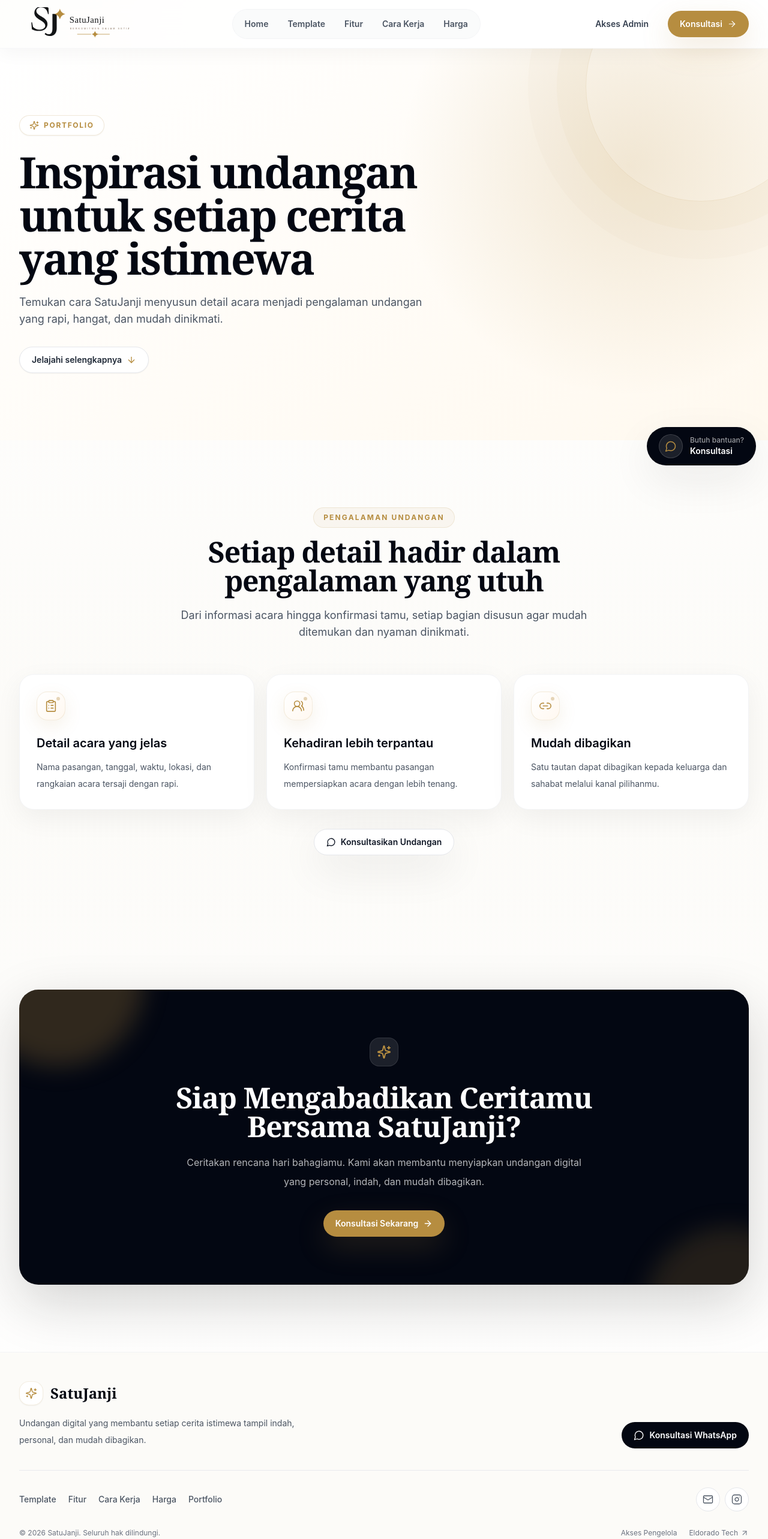
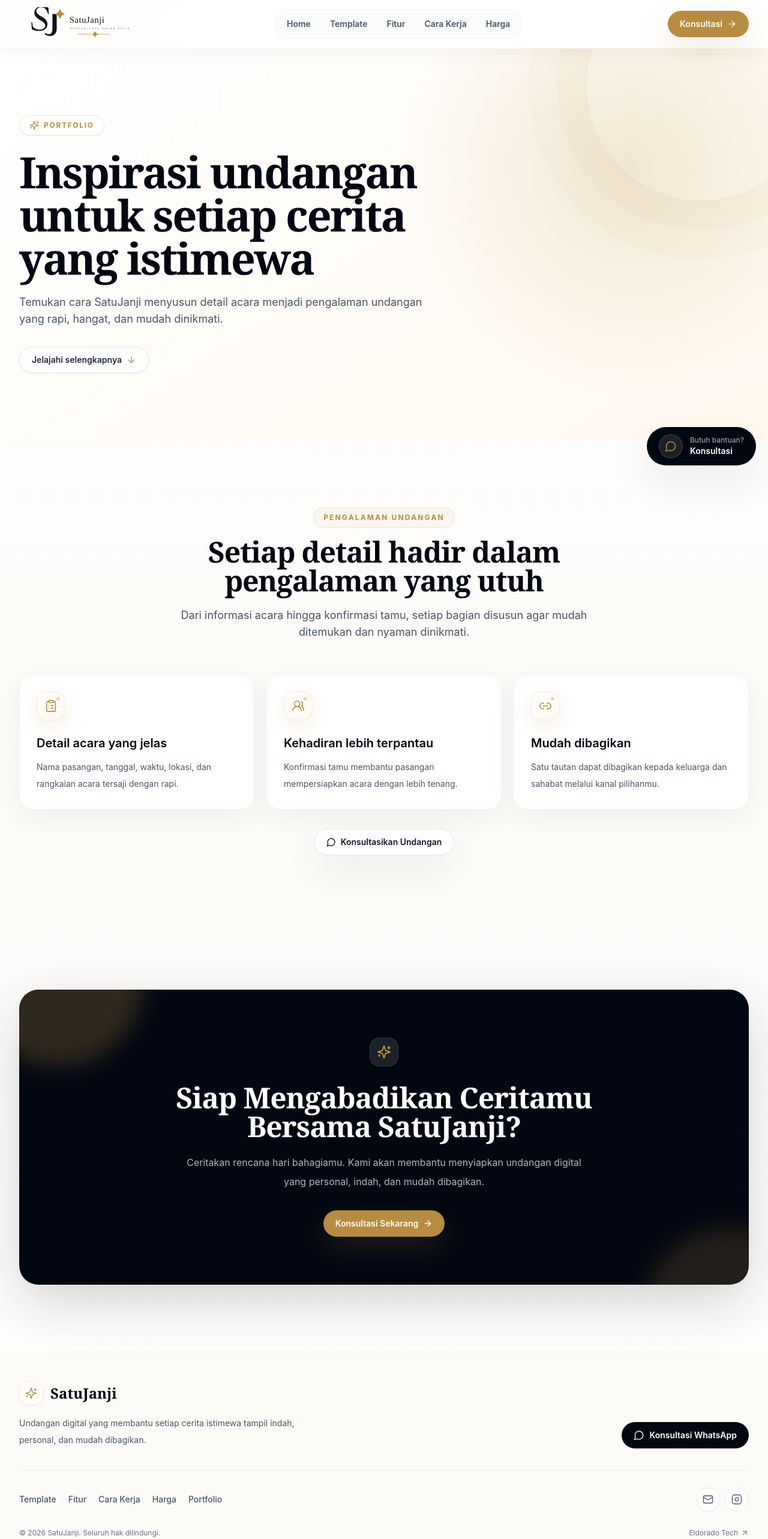
Before and after one commit to ridhoakbarsyah23/SatuJanji, a Next.js app: page /portfolio in a window 1280 px wide. Shown: the top 2566 px of the page at 60% size. Built offline with nearby package versions, Linux system fonts and the light colour scheme.

Commit message:
fix: remove admin access links from public navigation

```diff
--- a/components/sections/footer.tsx
+++ b/components/sections/footer.tsx
@@ -90,9 +90,6 @@
         <div className="mt-7 flex flex-col gap-3 text-xs text-gray-500 sm:flex-row sm:items-center sm:justify-between">
           <p>© {currentYear} SatuJanji. Seluruh hak dilindungi.</p>
           <div className="flex flex-wrap items-center gap-x-5 gap-y-2">
-            <Link href="/masuk" className="focus-ring rounded-md transition hover:text-gold">
-              Akses Pengelola
-            </Link>
             <a
               href="https://eldorado-tech.com"
               target="_blank"
--- a/components/sections/navbar.tsx
+++ b/components/sections/navbar.tsx
@@ -59,9 +59,6 @@
           </div>
 
           <div className="hidden items-center gap-3 lg:flex">
-            <Button href="/masuk" variant="ghost">
-              Akses Admin
-            </Button>
             <Button href="/daftar">
               Konsultasi
               <ArrowRight className="size-4" strokeWidth={1.75} aria-hidden="true" />
@@ -95,10 +92,7 @@
                 ))}
               </div>
 
-              <div className="mt-4 grid grid-cols-2 gap-3 border-t border-gray-100 pt-4">
-                <Button href="/masuk" variant="secondary" onClick={() => setOpen(false)}>
-                  Akses Admin
-                </Button>
+              <div className="mt-4 grid gap-3 border-t border-gray-100 pt-4">
                 <Button href="/daftar" onClick={() => setOpen(false)}>
                   Konsultasi
                 </Button>
```
